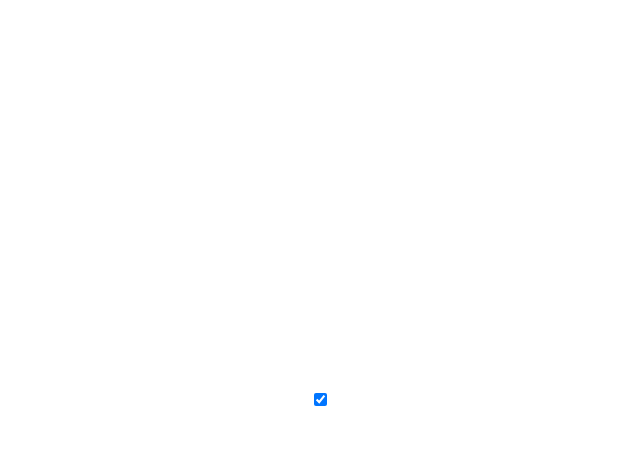
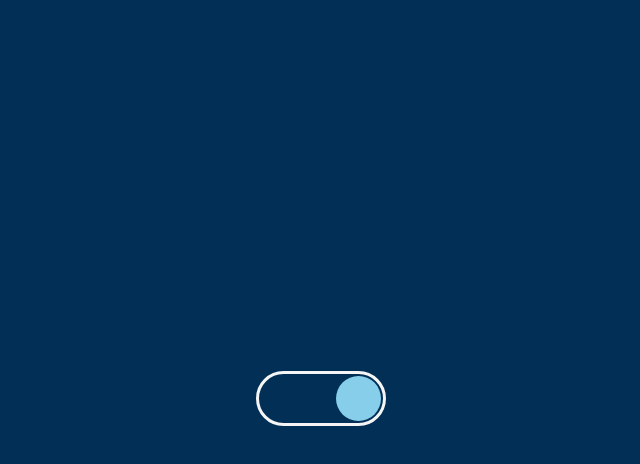
Before and after one commit to toavinathedev-luffy/personnal--project, a plain HTML site: page dark mode/index.html in a window 1280 px wide. Both pictures are taken after a click on the checkbox 640 px from the left and 399 px from the top of the page. Shown: the whole page, without its empty margins (320-960 px from the left). Drawn offline with Linux system fonts and the light colour scheme.

Commit message:
code success

```diff
--- a/dark mode/main.js
+++ b/dark mode/main.js
@@ -1,5 +1,7 @@
-let checkbox = document.getElementById('toggle');
+console.log("hello")
+let checkbox = document.getElementById("toggle");
 toggle.addEventListener("click", () =>{
   document.body.classList.toggle("dark-bg");
-  checkbox.classList.toggle("dark-checkbox");
+  checkbox.classList.toggle("dark-checkbox")
+  console.log("hello world")
 })
--- a/dark mode/style.css
+++ b/dark mode/style.css
@@ -5,10 +5,48 @@ body {
   align-items: center;
   justify-content: center;
   transition: .4s;
+
 }
-dark-bg {
-  background-color: #090211;
+.dark-bg {
+  background-color: #012F55;
 }
-.dark-checbox {
-  border-color: #352f47;
+.dark-checkbox {
+  border-color: whitesmoke;
 }
+section input {
+  position: relative;
+  -webkit-appearance: none;
+  appearance: none;
+  width: 130px;
+  height: 55px;
+  border-radius: 30px;
+  box-sizing: border-box;
+  border: 3px solid red;
+  cursor: pointer;
+  overflow: hidden;
+}
+input::after , input::before {
+  content: "";
+  position: absolute;
+  top: 2px;
+  width: 45px;
+  height: 45px ;
+  border-radius: 50%;
+  transform: translate(0);
+  transition: .4s;
+}
+input::after {
+  left: 2px ;
+  background: grey;
+}
+input::before {
+  right: 2px;
+  background: skyblue;
+  transform: translateY(-200px);
+}
+input:checked::after{
+  transform: translateY(100px)
+}
+input:checked::before{
+  transform: translateY(0);
+}
```
